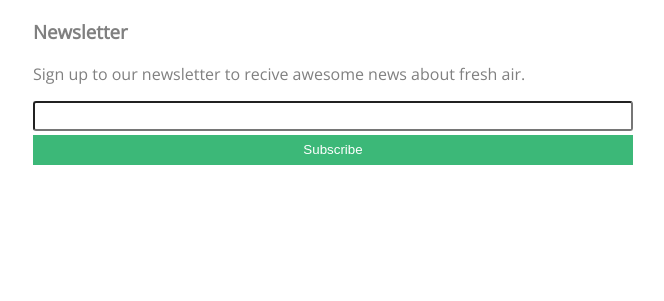
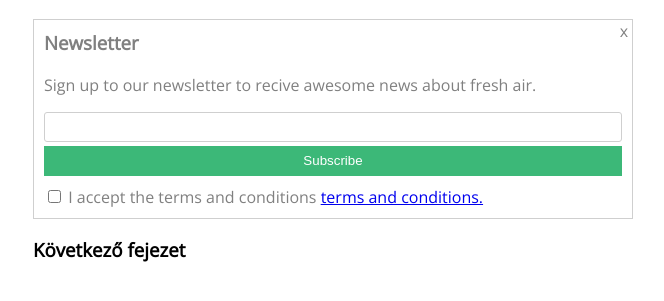
Before and after one commit to blzsBalint/IKT_projekt_10, a plain HTML site: page rekanenigyakorlas/index.html in a window 1280 px wide. Shown: the part 67-368 px from the top of the page, without its empty margins (307-971 px from the left). Drawn offline with nearby package versions, Linux system fonts and the light colour scheme.

Commit message:
rekaneini folytatasa

```diff
--- a/rekanenigyakorlas/index.html
+++ b/rekanenigyakorlas/index.html
@@ -16,12 +16,24 @@
         <h3>Newsletter</h3>
         <p> Sign up to our newsletter to recive awesome news about fresh air.</p>
         <form>
-            <input type="text">
+            <input type="text" id="email">
             <button type="submit">Subscribe</button>
+            <input type="checkbox" id="terms">
+            <label for="terms" > I accept the terms and conditions </label>
+            <a href=" " target="_blank">terms and conditions.</a></label>
         </form>
+        <div id="closex">
+            x
+        </div>
 
     </div>
-    </body>
+    <h3> Következő fejezet</h3>
+    <div id="questionmark">
+
+
+    </div>
+    </div>
+
 
 </body>
 </html>
--- a/rekanenigyakorlas/style.css
+++ b/rekanenigyakorlas/style.css
@@ -7,6 +7,10 @@
 
     .newsletter{
         color : gray;
+        border: 1px solid #cfcfcf;
+        padding: 10px;
+        position: relative;
+        padding-bottom: 10px;
     }
     .newsletter button{
      background-color: #3cb878;
@@ -15,14 +19,15 @@
      display: block;
      width: 100% ;
      height: 30px;
+     margin-bottom: 10px;
 
     }
-    .newsletter input{
+    .newsletter input#email{
 
         display:block;
         width: 100%;
         height: 30px;
-        border: 1pxsolid #cfcfcf;
+        border: 1px solid #cfcfcf;
         margin-bottom: 4px;
         border-radius: 3px;
         box-sizing: border-box;
@@ -32,3 +37,12 @@
 
         margin-top: 0;
     }
+    .newsletter #terms {
+        position: reative;
+        top: 1px;
+    }
+    .newsletter #closex {
+        position: absolute;
+        top: 0;
+        right: 4px;
+    }
```
